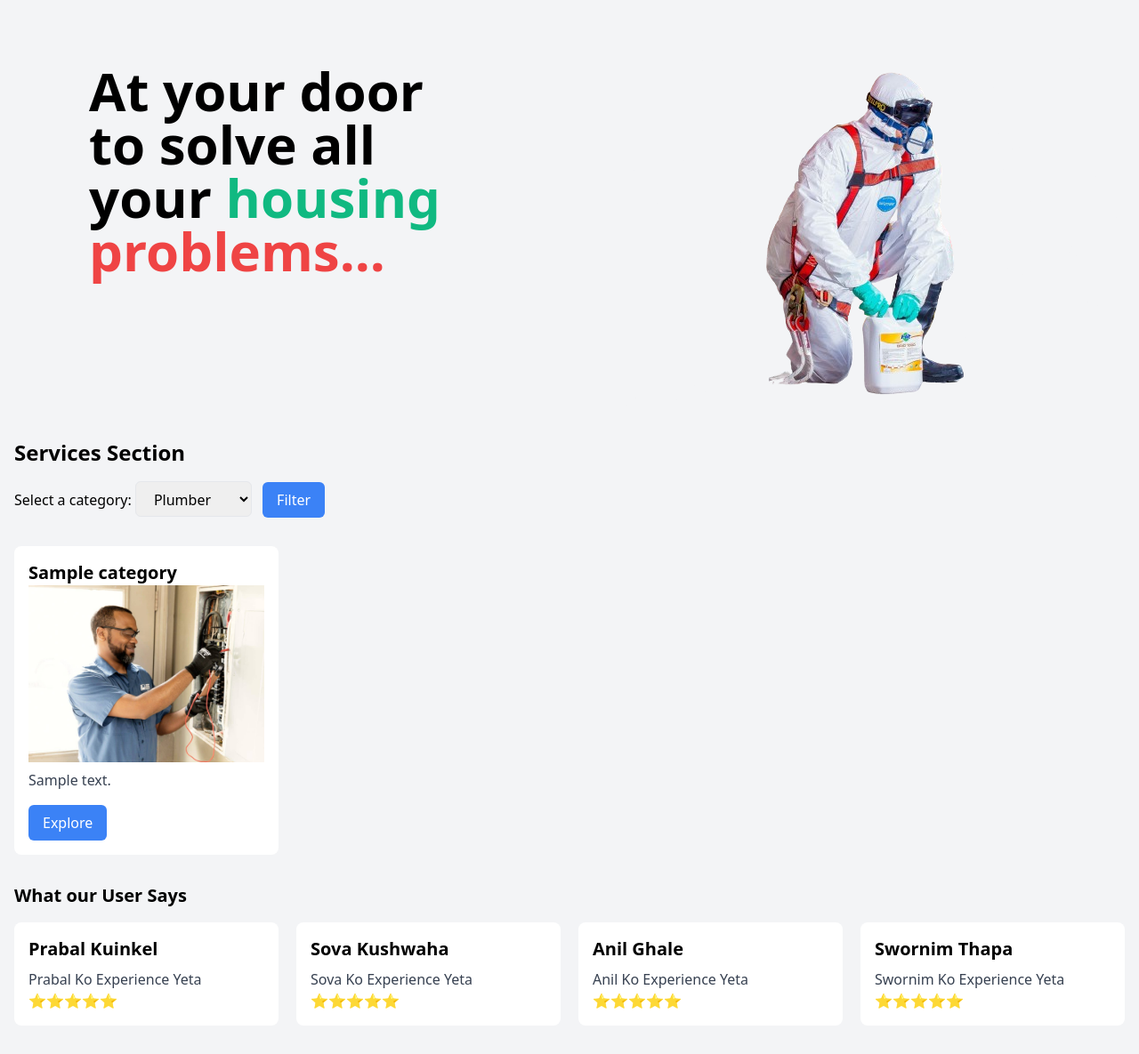
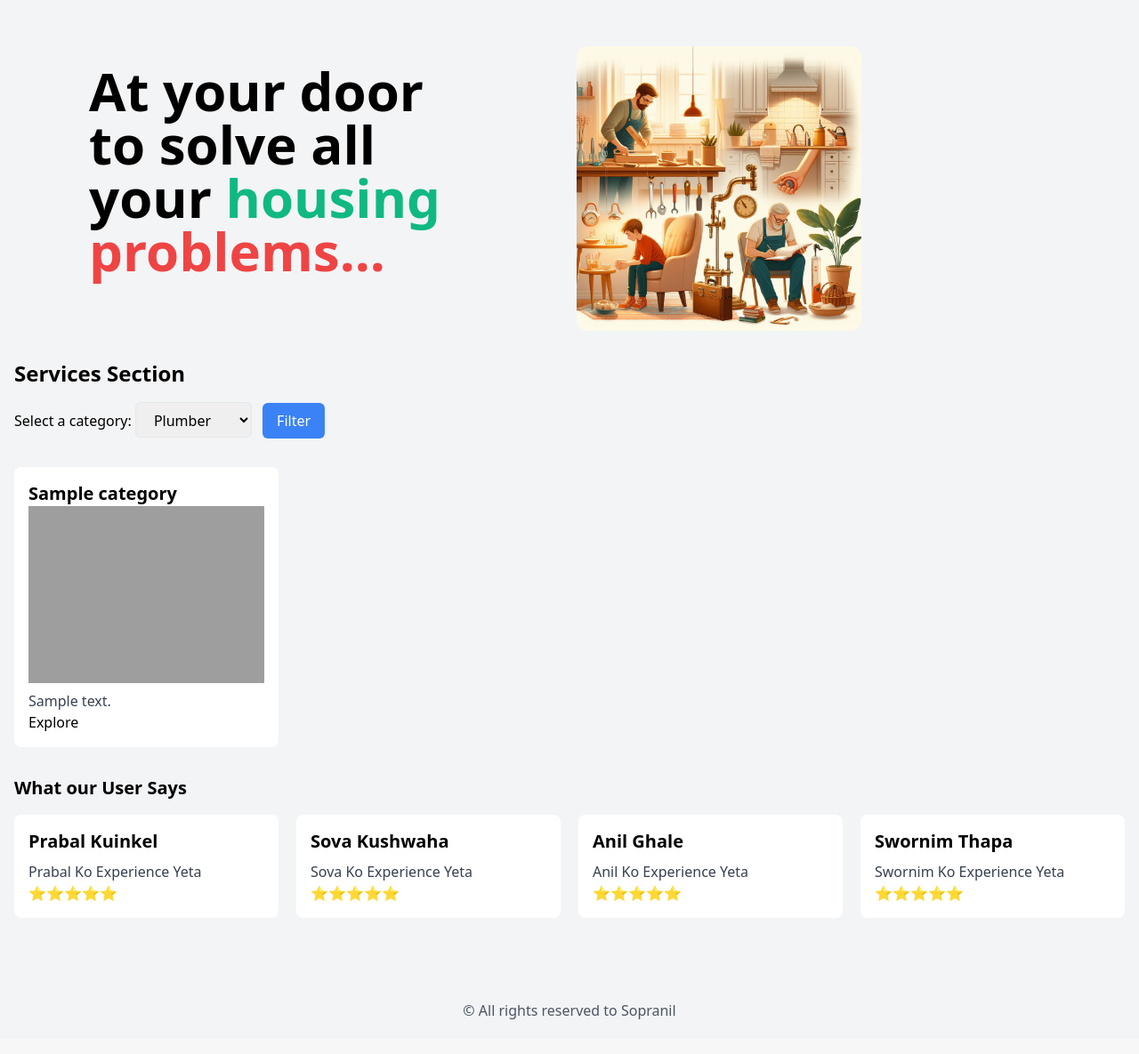
Before and after one commit to anilghale123/subidhaGhar, a Laravel app: page / in a window 1280 px wide. Shown: the part 72-1257 px from the top of the page at 89% size. After the commit the page ends 1218 px from the top, so only its background shows below. Run offline with Laravel 10, Linux system fonts and the light colour scheme; tables that the repository leaves empty hold one stand-in row (values such as "Sample post"); grey boxes are pictures that could not be loaded.

Commit message:
made image appearing dynamic

```diff
--- a/resources/views/body.blade.php
+++ b/resources/views/body.blade.php
@@ -20,7 +20,7 @@
   <span class="text-red-500">problems...</span>                    </h1>
                 </div>
                 <div class="">
-                    <img src="/service.png" alt="Service Image" class="max-w-62 max-h-51  rounded-xl">
+                <img src="/home.jpeg" alt="Service Image"  class="w-80 rounded-xl object-cover">
 
                 </div>
             </div>
@@ -51,16 +51,19 @@
 
                 <!-- electrisian card -->
                 @foreach($categories as $category)
-                <div class="card bg-white rounded-lg p-4 mt-4">
-                    <h2 class="text-xl font-semibold">{{$category['name']}}</h2>
-                    <img src="/electrisian.jpg" alt="electrisian">
-                    <p class="text-gray-700 mt-2">{{$category['description']}}</p>
+    <div class="card bg-white rounded-lg p-4 mt-4">
+        <h2 class="text-xl font-semibold">{{ $category->name }}</h2>
+        {{-- Dynamic Image Path --}}
+        <img src="{{ asset('/' . strtolower($category->name) . '.jpg') }}" alt="{{ $category->name }}">
 
-                    <button onclick="window.location.href='/sewa/{{ $category->id }}'" class=" mt-4 px-4 py-2 bg-blue-500 text-white rounded-md hover:bg-blue-600 focus:outline-none focus:ring focus:border-blue-300">
-                        Explore
-                    </button>
-                </div>
-                @endforeach
+        <p class="text-gray-700 mt-2">{{ $category->description }}</p>
+
+        <button onclick="window.location.href='/sewa/{{ $category->id }}'" ...>
+            Explore
+        </button>
+    </div>
+@endforeach
+
 
             </div>
         </section>
```
Also changed, not shown: public/electrician.jpg (renamed from public/electrisian.jpg), public/home.jpeg (added), public/plumber.jpg (renamed from public/plumbing.jpg).
